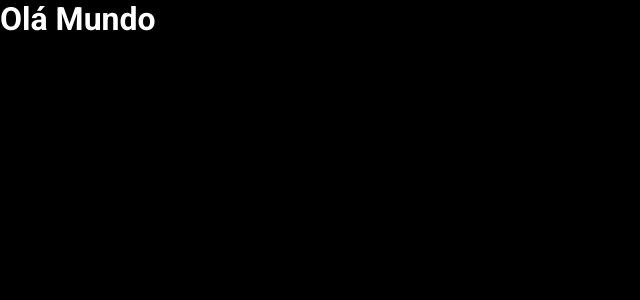
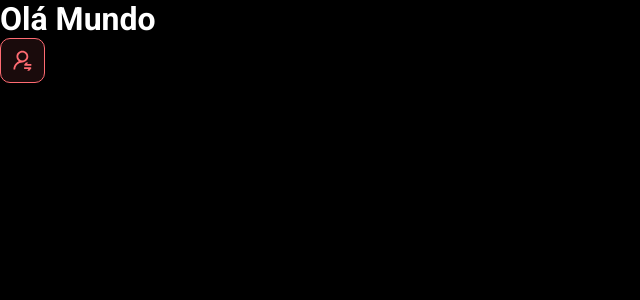
Before and after one commit to helbercl/dsmeta, a React (Vite) app in the folder frontend/: page / in a window 1280 px wide. Shown: the top 300 px of the page, without its empty margins (0-640 px from the left). Built offline with nearby package versions, Linux system fonts and the light colour scheme.

Commit message:
First component

```diff
--- a/frontend/src/App.tsx
+++ b/frontend/src/App.tsx
@@ -1,5 +1,13 @@
+import NotificationButton from "./componentes/NotificationButton";
+
 function App() {
- return(<h1>Olá Mundo</h1>);
+  return (
+    <>
+      <h1>Olá Mundo</h1>
+      <NotificationButton />
+    </>
+  );
+
 }
 
 export default App
--- /dev/null
+++ b/frontend/src/componentes/NotificationButton/index.tsx
@@ -0,0 +1,11 @@
+import icon from '../../assets/img/notification-icon.svg'
+import './styles.css'
+function NotificationButton() {
+    return (
+        <div className="dsmeta-red-btn">
+            <img src={icon} alt="Icone Notificacao"/>
+        </div>
+    );
+}
+
+export default NotificationButton
--- /dev/null
+++ b/frontend/src/componentes/NotificationButton/styles.css
@@ -0,0 +1,17 @@
+.dsmeta-red-btn{
+    height: 45px;
+    width: 45px;
+    background: rgba(255, 107, 114, 0.1);
+    border: 1px solid #FF6B72;
+    border-radius: 10px;
+    display:flex;
+    align-items: center;
+    justify-content: center;
+    cursor: pointer;
+}
+.dsmeta-red-btn img{
+    width:19px;
+    height:21.34px;
+    top:0.58px;
+    left:1.81px;
+}
```
Also changed, not shown: frontend/src/assets/img/notification-icon.svg (added).
